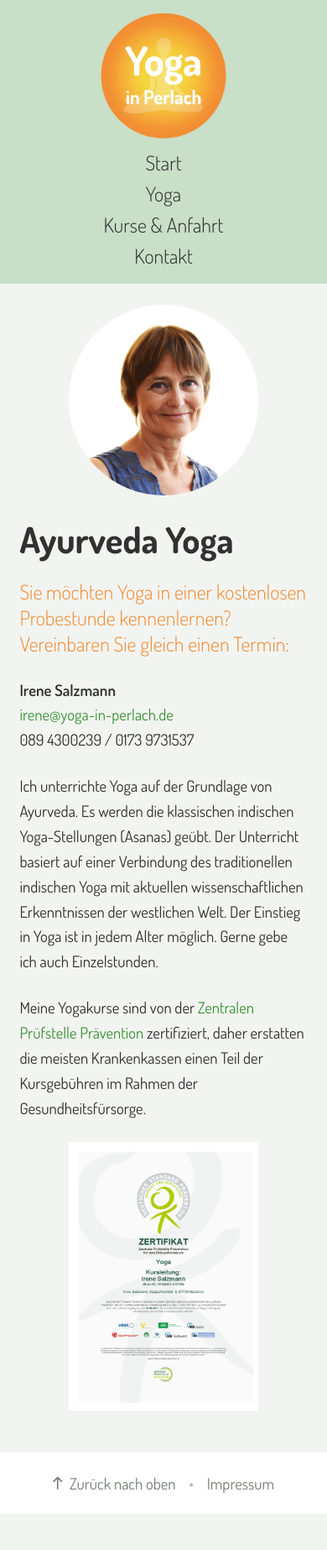
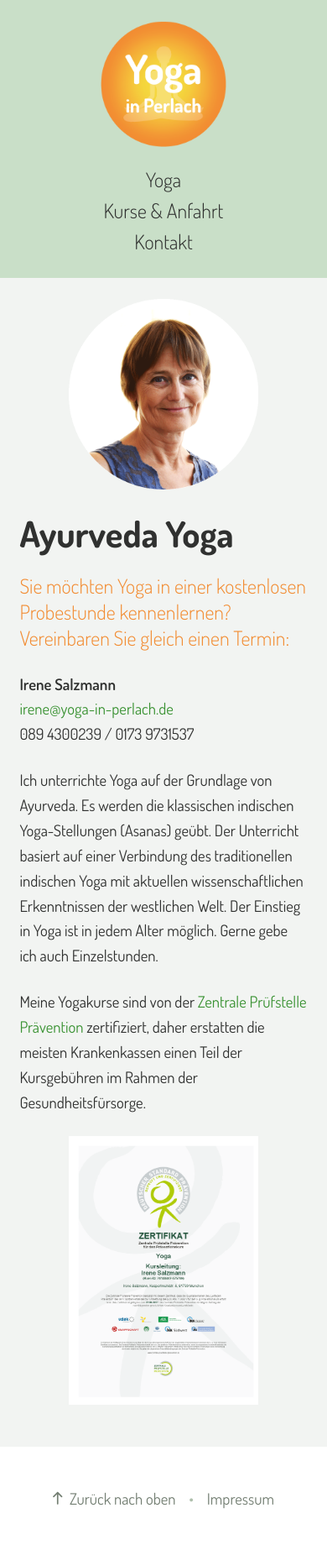
Before and after one commit to lukatsch/yoga-in-perlach, a PHP site: page /?site=1 in a window 390 px wide. Shown: the whole page at 84% size. Before the commit the page ends 1803 px from the top, so only its background shows below. Run offline with PHP 8.4, Linux system fonts and the light colour scheme.

Commit message:
safari bottom bar footer fix, header: start display:none on mobile, more header padding on mobile, more footer padding

```diff
--- a/css/mobile.css
+++ b/css/mobile.css
@@ -2,6 +2,10 @@
 /* CSS Document */
 
 .is_hidden_mobile {
+	display: none !important;
+}
+
+#nav-start {
 	display: none;
 }
 
@@ -35,7 +39,7 @@ html {
 }
 
 header {
-	padding:15px 6.66%;
+	padding:25px 6.66%;
 	font-size:18pt;
 }
 
@@ -44,7 +48,7 @@ header #logo img {
 	display:block;
 	float:none;
 	margin:auto;
-	margin-bottom:10px;
+	margin-bottom:20px;
 }
 
 header nav {
@@ -84,7 +88,8 @@ main article .half_width {
 }
 
 footer {
-	padding:25px 3.33%;
+	padding-left: 3.33%;
+	padding-right: 3.33%;
 	text-align:center;
 }
 
--- a/css/style.css
+++ b/css/style.css
@@ -197,7 +197,7 @@ main article .half_width {
 }
 
 footer {
-	padding:25px 7%;
+	padding:50px 7%;
 	text-align:right;
 	color:#AEBFAC;
 }
--- a/header.html
+++ b/header.html
@@ -34,7 +34,7 @@
 
 <script type="text/javascript" src="js/jquery.js"></script>
 <script type="text/javascript" src="js/jquery.anchor.js"></script>
-<script type="text/javascript" src="active.js"></script>
+<script type="text/javascript" src="js/active.js"></script>
 
 </head>
 
@@ -44,7 +44,7 @@
 <a href="index.php?site=start" title="start" id="logo"><img src="img/logo@2x.png" width="150" height="150" alt=""/></a>
 
 <nav id="nav">
-  	<a href="index.php?site=start" title="start">Start</a>
+  	<a href="index.php?site=start" title="start" id="nav-start">Start</a>
 	  <a href="index.php?site=yoga" title="yoga">Yoga</a>
     <a href="index.php?site=kurse" title="kurse">Kurse &amp; Anfahrt</a>
     <a href="index.php?site=kontakt" title="kontakt">Kontakt</a>
--- a/start.html
+++ b/start.html
@@ -26,7 +26,7 @@ Der Einstieg in Yoga ist in jedem Alter möglich. Gerne gebe ich auch Einzelstun
 
 
 <p>
-Meine Yogakurse sind von der <a href="https://www.zentrale-pruefstelle-praevention.de" target="_blank" >Zentralen Prüfstelle Prävention</a> zertifiziert, daher erstatten die meisten Krankenkassen einen Teil der Kursgebühren im Rahmen der Gesundheitsfürsorge.
+Meine Yogakurse sind von der <a href="https://www.zentrale-pruefstelle-praevention.de" target="_blank" >Zentrale Prüfstelle Prävention</a> zertifiziert, daher erstatten die meisten Krankenkassen einen Teil der Kursgebühren im Rahmen der Gesundheitsfürsorge.
 
 <p>
 <a href="img/zertifikat.png" target="_blank"><img src="img/zertifikat.png" width="50%" height="50%" alt="" /></a>
```
Also changed, not shown: js/active.js (line endings or trailing spaces).
